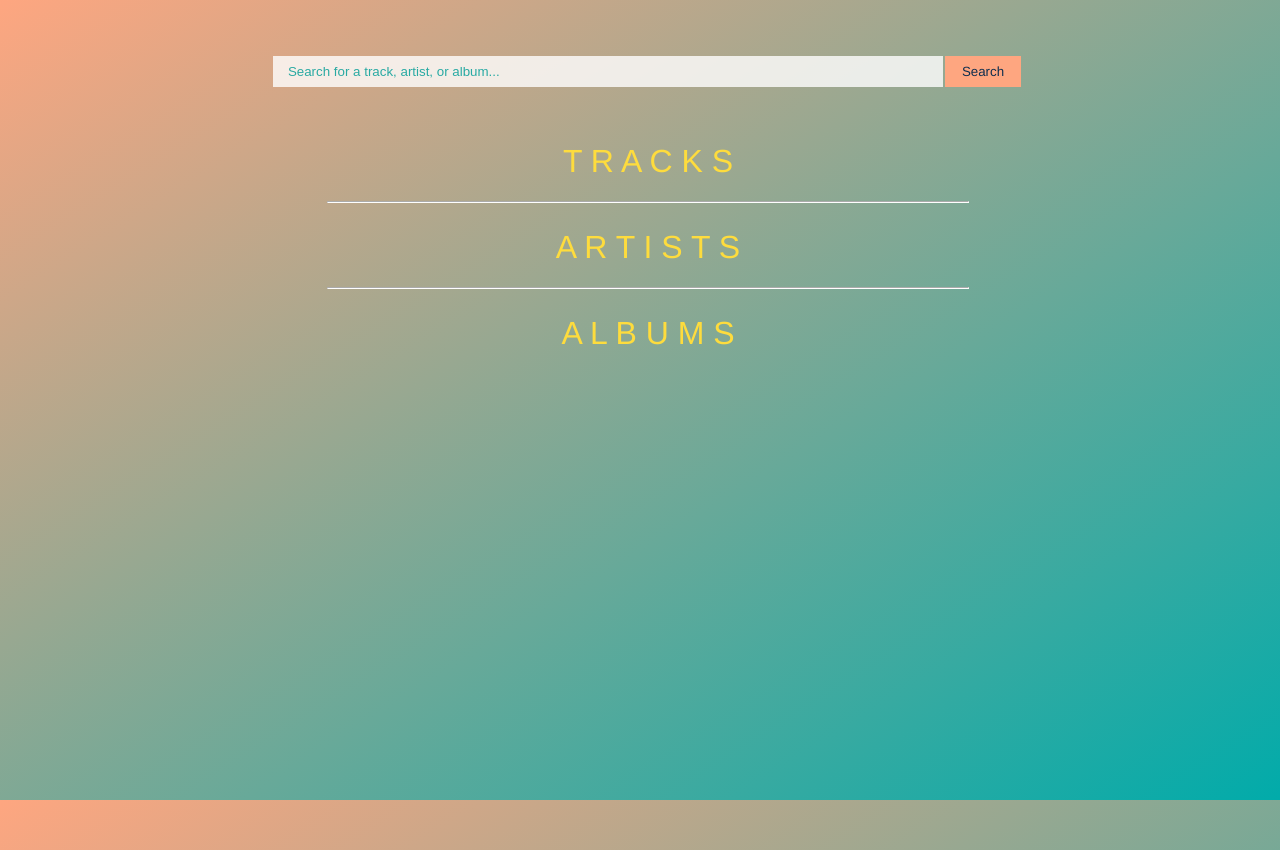
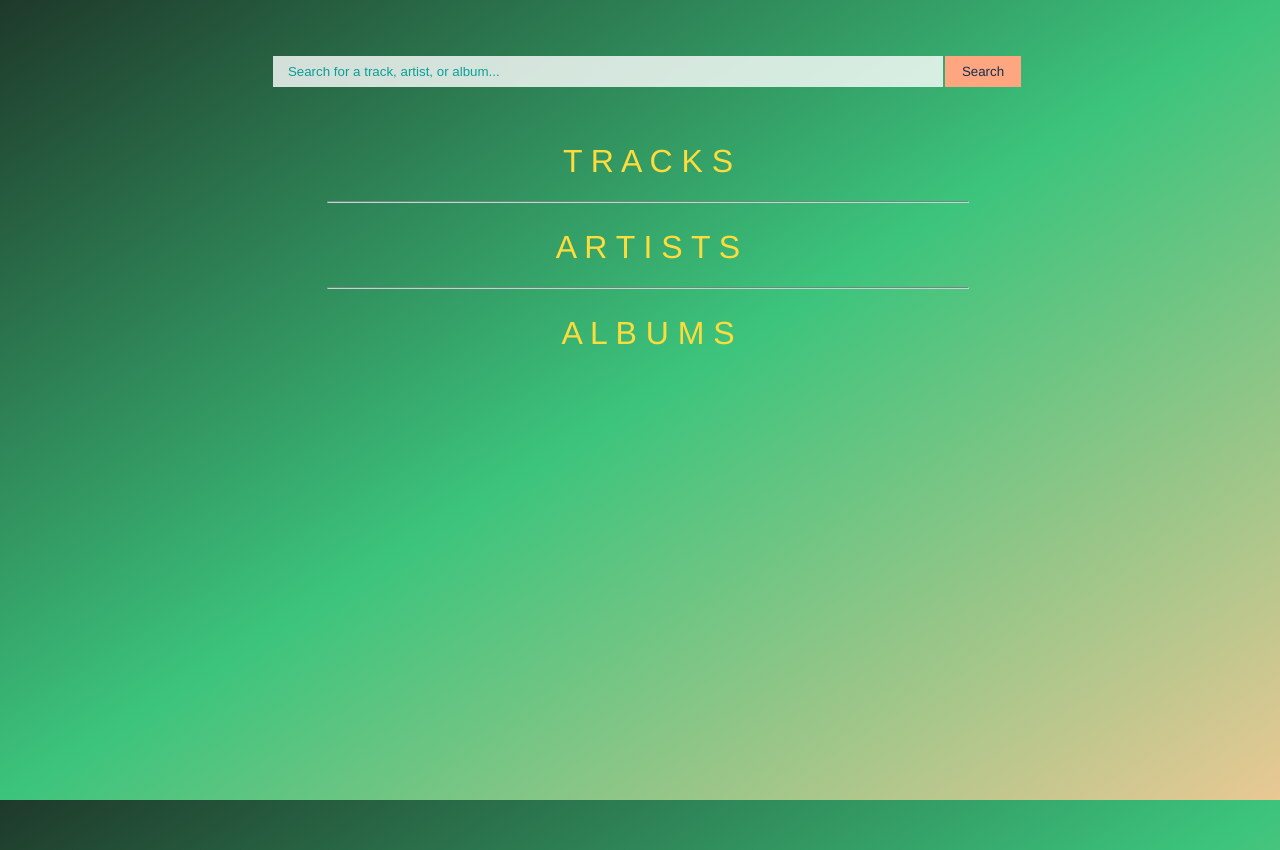
Before and after one commit to CMasanto/music-download, a website: page html/index.html in a window 1280 px wide. Drawn offline with Linux system fonts and the light colour scheme.

Commit message:
More design changes

```diff
--- a/css/index.css
+++ b/css/index.css
@@ -4,10 +4,10 @@ html {
 }
 body {
 	background: #0E0816; /* For browsers that do not support gradients */
-	background: -webkit-linear-gradient(left top, #fea680, #01abaa); /* For Safari 5.1 to 6.0 */
-	background: -o-linear-gradient(bottom right, #fea680, #01abaa); /* For Opera 11.1 to 12.0 */
-	background: -moz-linear-gradient(bottom right, #fea680, #01abaa); /* For Firefox 3.6 to 15 */
-	background: linear-gradient(to bottom right, #fea680, #01abaa); /* Standard syntax */
+	background: -webkit-linear-gradient(left top, #1e392a, #3cc47c, #e9c893); /* For Safari 5.1 to 6.0 */
+	background: -o-linear-gradient(bottom right, #1e392a, #3cc47c, #e9c893); /* For Opera 11.1 to 12.0 */
+	background: -moz-linear-gradient(bottom right, #1e392a, #3cc47c, #e9c893); /* For Firefox 3.6 to 15 */
+	background: linear-gradient(to bottom right, #1e392a, #3cc47c, #e9c893); /* Standard syntax */
 	background-attachment: fixed;
     height: 100%;
     width: 100%;
@@ -78,23 +78,20 @@ form {
 }
 
 #results hr {
-	border-color:#ffffff;
-	border-width: 1px;
+	border-color:#bfd8d2;
 	margin-bottom:2%;
 	width:50%;
 }
 
 .resultItem {
-	background-color:#006867;
 	border:5%;
 	border-radius:100px;
-	color:#FF8753;
+	color:white;
 	font-family:helvetica;
 	height:15%;
 	margin:auto;
 	margin-bottom:4%;
 	padding-bottom:2%;
-	opacity:0.75;
 	padding-top:2%;
 	text-align:center;
 	width:90%;
--- a/js/src/bundle.js
+++ b/js/src/bundle.js
@@ -72,6 +72,7 @@ function getDivForSpotifyItems(spotifyItems) {
 				thumbnail.src = images[1].url;
 				thumbnail.width = 120;
 				itemDiv.appendChild(thumbnail);
+				itemDiv.style.backgroundImage = "url('" + thumbnail.src + "')";
 			}
 		} else if (spotifyItems[i].type == 'artist') {
 			const name = document.createTextNode('Name: ' + spotifyItems[i].name);
```
